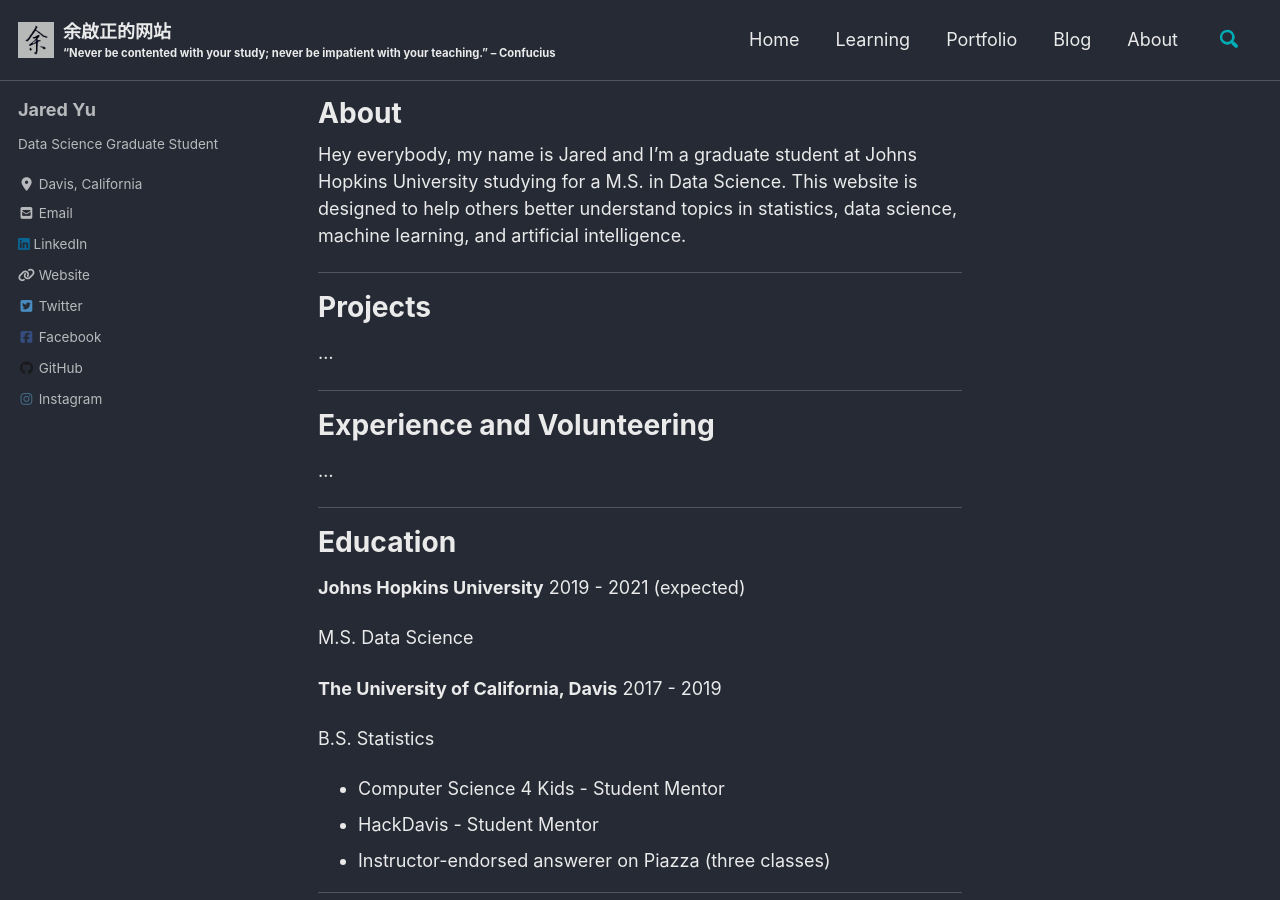
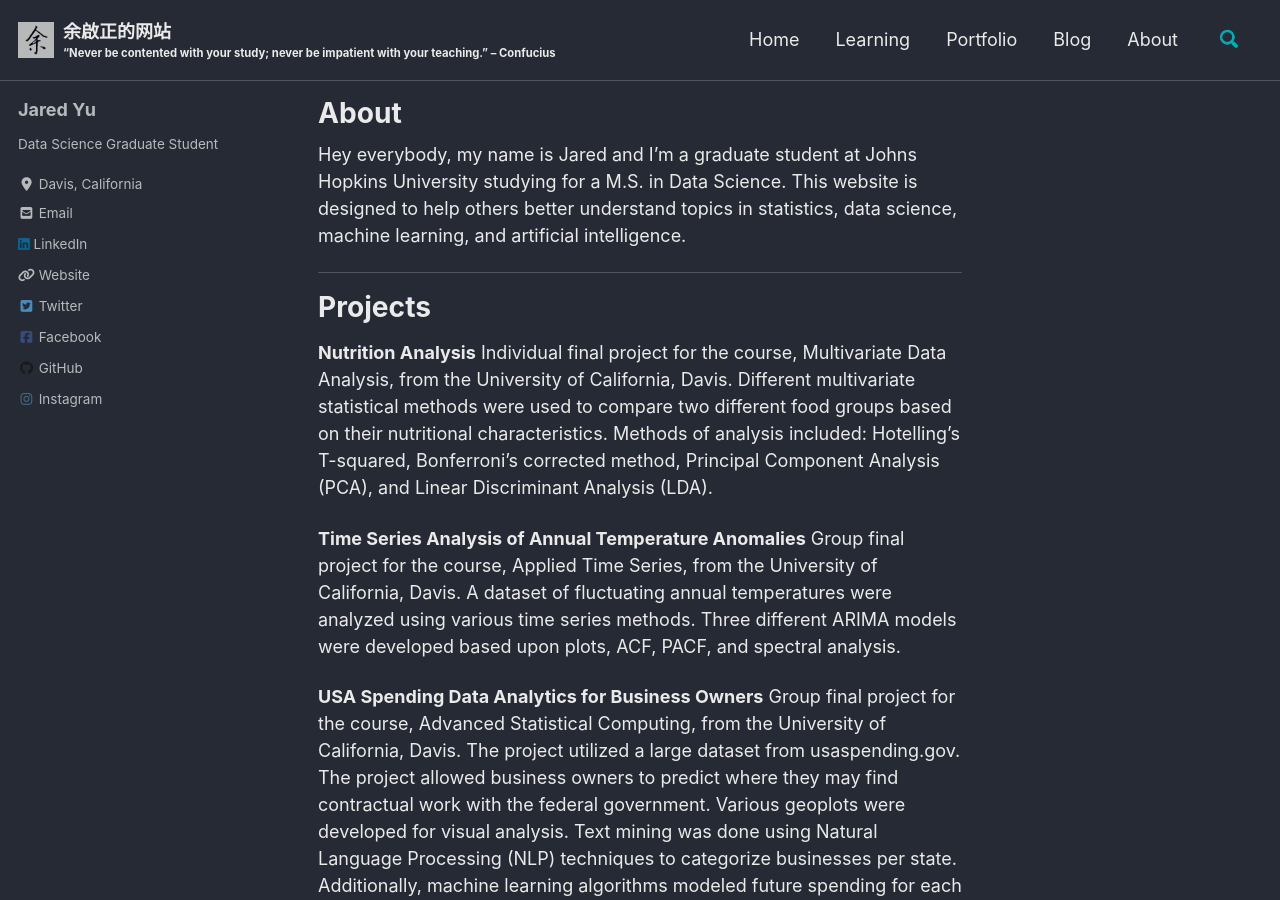
Before and after one commit to qzyu211/wang-zhan, a Jekyll site: the page built from _pages/about.md, in a window 1280 px wide and 900 px high. Built offline with Jekyll 4.4.1, drawn with Linux system fonts in a browser that asks for light colours; cached includes are drawn as plain includes; nearby versions of some CDN libraries; some of the changed text lies outside the part shown.

Commit message:
about update

```diff
--- a/_pages/about.md
+++ b/_pages/about.md
@@ -8,8 +8,14 @@
 
 ------
 # Projects
-...
+**Nutrition Analysis**
+Individual final project for the course, Multivariate Data Analysis, from the University of California, Davis. Different multivariate statistical methods were used to compare two different food groups based on their nutritional characteristics. Methods of analysis included: Hotelling's T-squared, Bonferroni's corrected method, Principal Component Analysis (PCA), and Linear Discriminant Analysis (LDA).
 
+**Time Series Analysis of Annual Temperature Anomalies**
+Group final project for the course, Applied Time Series, from the University of California, Davis. A dataset of fluctuating annual temperatures were analyzed using various time series methods. Three different ARIMA models were developed based upon plots, ACF, PACF, and spectral analysis.
+
+**USA Spending Data Analytics for Business Owners**
+Group final project for the course, Advanced Statistical Computing, from the University of California, Davis. The project utilized a large dataset from usaspending.gov. The project allowed business owners to predict where they may find contractual work with the federal government. Various geoplots were developed for visual analysis. Text mining was done using Natural Language Processing (NLP) techniques to categorize businesses per state. Additionally, machine learning algorithms modeled future spending for each state.
 ------
 # Experience and Volunteering
 ...
```
